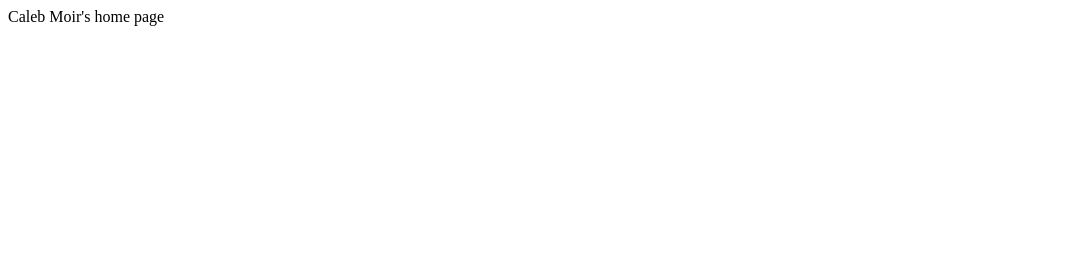
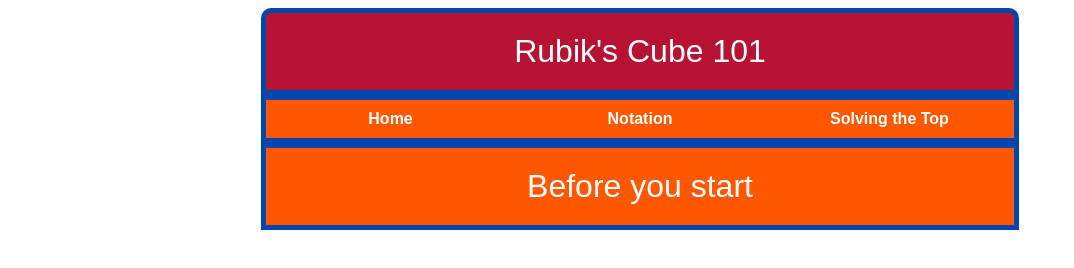
Before and after one commit to DonutMan76/wdd130-Bess, a plain HTML site: page index.html in a window 1280 px wide. Shown: the whole page, without its empty margins (0-1074 px from the left). Drawn offline with Linux system fonts and the light colour scheme.

Commit message:
Added Basic Html and Style

```diff
--- a/index.html
+++ b/index.html
@@ -4,8 +4,73 @@
     <meta charset="UTF-8">
     <meta name="viewport" content="width=device-width, initial-scale=1.0">
     <title>Document</title>
+     <style>
+        body{
+            display: grid;
+            grid-template-columns: 1fr 3fr 1fr;
+        }
+        #Wrapper {
+            font-family: Arial, sans-serif;
+            grid-column: 2/3;
+            display: grid;
+        }
+        #Title {
+            background-color: #b71234;
+            color: white;
+            padding: 20px;
+            text-align: center;
+            font-size: 2em;
+            border: 5px solid #0046AD;
+            border-top-right-radius: 10px;
+            border-top-left-radius: 10px;
+        }
+        nav {
+            background-color: #ff5800;
+            display: flex;
+            justify-content: center;
+            padding: 10px 0;
+            border: 5px solid #0046AD;
+            display: grid;
+            grid-template-columns: 1fr 1fr 1fr;
+            text-align: center;
+        }
+        nav a {
+            color: white;
+            margin: 0 15px;
+            text-decoration: none;
+            font-weight: bold;
+        }
+        nav a:hover {
+            text-decoration: underline;
+        }
+        #BeforeStart{
+            background: #ff5800;
+            color: white;
+            padding: 20px;
+            text-align: center;
+            font-size: 2em;
+            border: 5px solid #0046AD;
+        }
+        main{
+            display: grid;
+        }
+    </style>
 </head>
 <body>
-    Caleb Moir's home page
+    <div id="Wrapper">
+        <header id="Title">
+            Rubik's Cube 101
+        </header>
+
+        <nav>
+            <a href="Home">Home</a>
+            <a href="Notation">Notation</a>
+            <a href="Solving the Top">Solving the Top</a>
+        </nav>
+
+        <main>
+            <header id="BeforeStart">Before you start</header>
+        </main>
+    </div>
 </body>
 </html>
```
